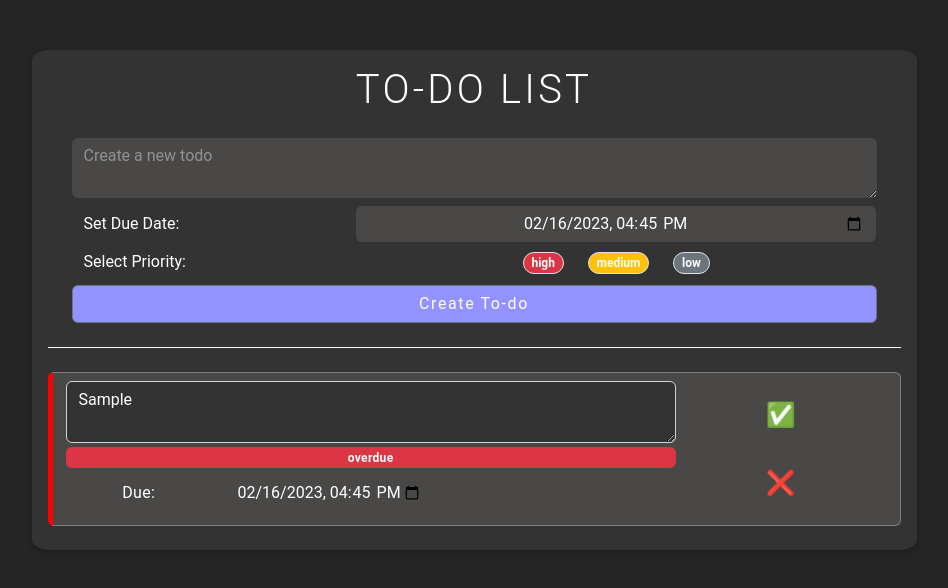
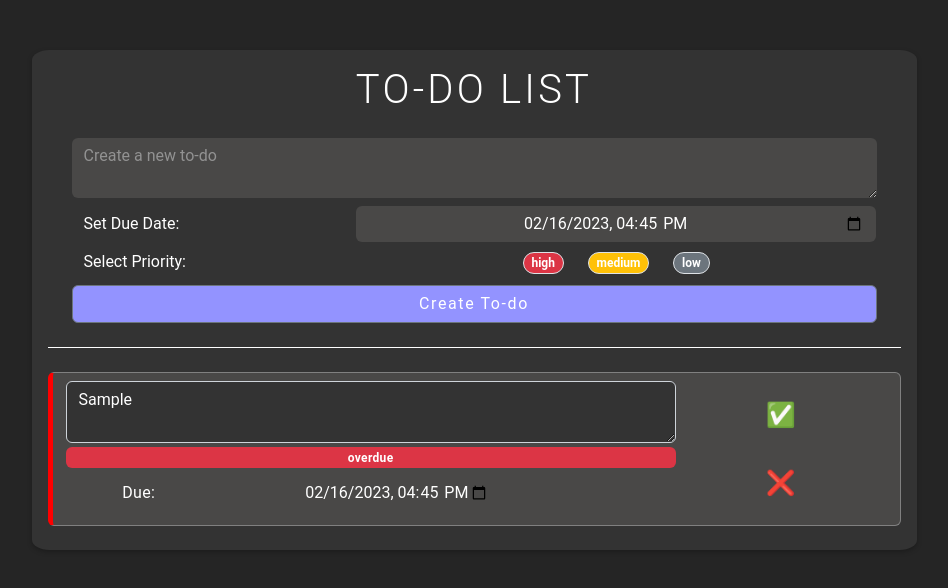
Before and after one commit to sc-pak/react-takehome-challenge, a React (Create React App) app: page / in a window 1280 px wide. Both pictures are taken after typing "Sample" into the empty fields and a click on the button "Create To-do". Shown: the top 588 px of the page, without its empty margins (166-1114 px from the left). Built offline with nearby package versions, Linux system fonts and the light colour scheme.

Commit message:
Change readme to explain features and adjust date input spacing

```diff
--- a/src/Todo.js
+++ b/src/Todo.js
@@ -63,7 +63,7 @@ function Todo({
                   >
                     Due:
                   </label>
-                  <div className="col-8 align-self-center">
+                  <div className="col-10 align-self-center">
                     <input
                       className="col-md-8 text-end align-self-center"
                       name="todoDueDate"
--- a/src/TodoForm.js
+++ b/src/TodoForm.js
@@ -22,7 +22,7 @@ const TodoForm = ({
           type="text"
           name="formTodoInput"
           value={todoText}
-          placeholder="Create a new todo"
+          placeholder="Create a new to-do"
           onChange={(e) => {
             setTodoText(e.target.value);
           }}
```
Also changed, not shown: 1 other file (tests, documents, lock files or other folders).
